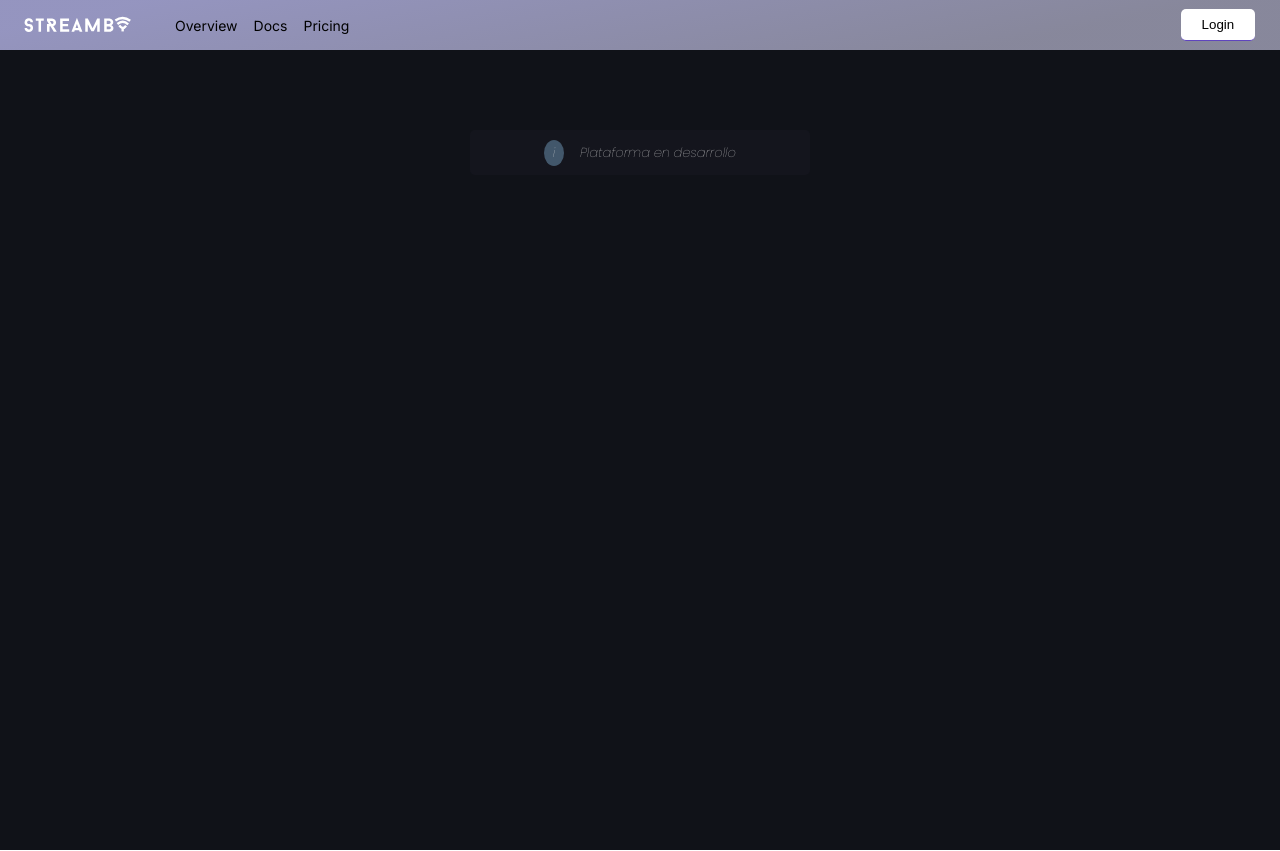
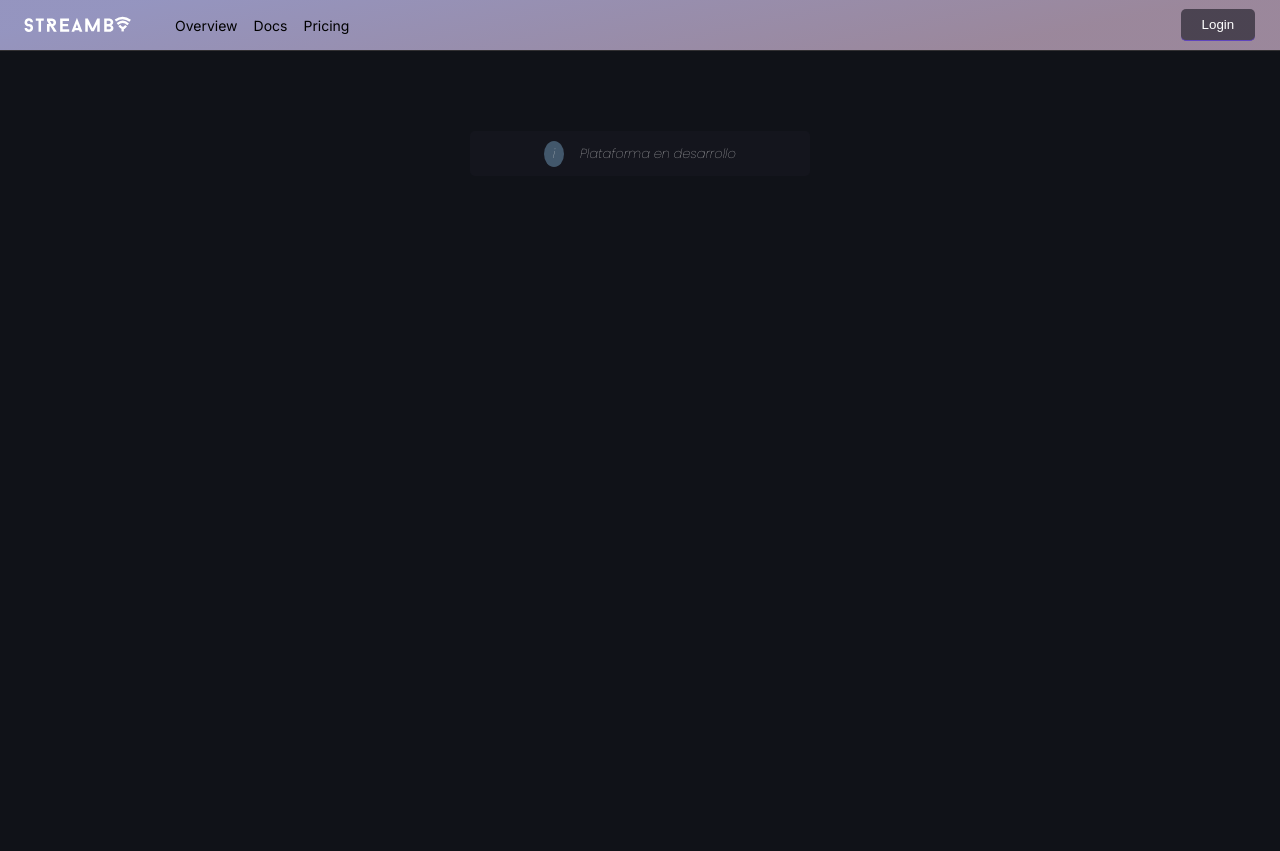
Before and after one commit to GwerhDev/StreamBy-Web, a Next.js app: page / in a window 1280 px wide. Built offline with nearby package versions, Linux system fonts and the light colour scheme; no server answers; a web font is replaced by a local one.

Commit message:
NavMenu: styling nav

```diff
--- a/src/components/NavAuth.module.css
+++ b/src/components/NavAuth.module.css
@@ -1,6 +1,4 @@
 .loginButton {
-  color: black;
-  background-color: white;
   transition-duration: .4s;
 }
 
--- a/src/components/Navigator.module.css
+++ b/src/components/Navigator.module.css
@@ -1,15 +1,14 @@
 .container {
-  background: linear-gradient(168deg, #4f4f969a 10%, #39395a9a 80%);
+  background: linear-gradient(168deg, #4f4f969a 10%, #59395a9a 80%);
   width: 100%;
   display: flex;
   align-items: center;
   justify-content: space-around;
   padding-right: 25px;
+  border-bottom: solid 1px #323032;
 }
 
 .logo {
-  border-top-left-radius: 5px;
-  border-top-right-radius: 5px;
   display: flex;
   gap: .2rem;
   height: 50px;
```
